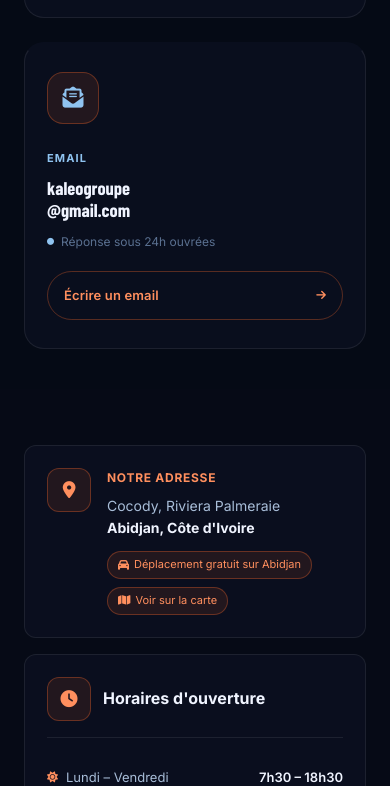
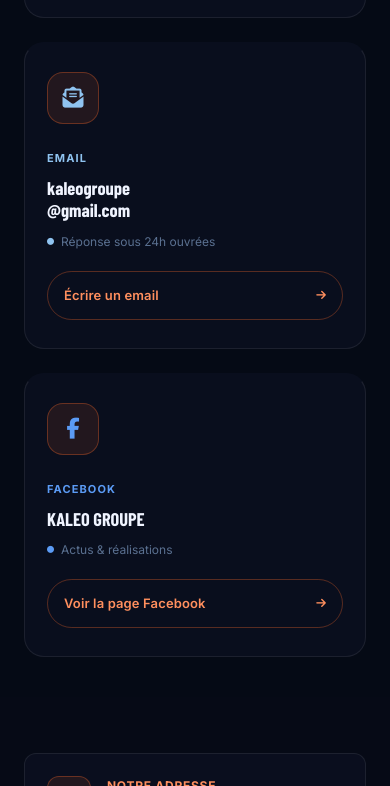
Before and after one commit to benian-CI/kaleogroupe, a plain HTML site: page pages/contact.html in a window 390 px wide. Shown: the part 1214-2000 px from the top of the page. Drawn offline with nearby package versions, Linux system fonts and the light colour scheme; a web font is replaced by a local one.

Commit message:
Add Facebook as a 4th contact card
Adds a Facebook contact method card matching the phone/WhatsApp/email
cards, with a matching blue color accent. Switches the grid to auto-fit
so it adapts cleanly to 3 or 4 cards across screen sizes.

```diff
--- a/css/contact.css
+++ b/css/contact.css
@@ -121,7 +121,7 @@
 }
 .contact-cards-grid {
   display: grid;
-  grid-template-columns: repeat(3, 1fr);
+  grid-template-columns: repeat(auto-fit, minmax(240px, 1fr));
   gap: 24px;
 }
 .contact-method-card {
@@ -169,6 +169,10 @@
 .cm-email .cm-tag { color: #8FC3F0; }
 .cm-email .cm-avail i { color: #8FC3F0; }
 .cm-email .cm-icon-wrap { color: #8FC3F0; }
+
+.cm-facebook .cm-tag { color: #5B9BF5; }
+.cm-facebook .cm-avail i { color: #5B9BF5; }
+.cm-facebook .cm-icon-wrap { color: #5B9BF5; }
 
 /* Icône — coque unifiée verre + filet or */
 .cm-icon-wrap {
--- a/pages/contact.html
+++ b/pages/contact.html
@@ -66,7 +66,7 @@
     </div>
   </section>
 
-  <!-- ── 3 CARTES DE CONTACT ────────────────────────────────────────────────── -->
+  <!-- ── CARTES DE CONTACT ──────────────────────────────────────────────────── -->
   <section class="contact-cards-section">
     <div class="container">
       <div class="contact-cards-grid">
@@ -106,6 +106,18 @@
             <span class="cm-avail"><i class="fas fa-circle"></i> Réponse sous 24h ouvrées</span>
           </div>
           <div class="cm-cta">Écrire un email <i class="fas fa-arrow-right"></i></div>
+        </a>
+
+        <!-- FACEBOOK -->
+        <a href="https://www.facebook.com/share/1KQN2kojNy/" target="_blank" rel="noopener" class="contact-method-card cm-facebook">
+          <div class="cm-glow"></div>
+          <div class="cm-icon-wrap"><i class="fab fa-facebook-f"></i></div>
+          <div class="cm-body">
+            <span class="cm-tag">Facebook</span>
+            <p class="cm-number">KALEO GROUPE</p>
+            <span class="cm-avail"><i class="fas fa-circle"></i> Actus & réalisations</span>
+          </div>
+          <div class="cm-cta">Voir la page Facebook <i class="fas fa-arrow-right"></i></div>
         </a>
 
       </div>
```
